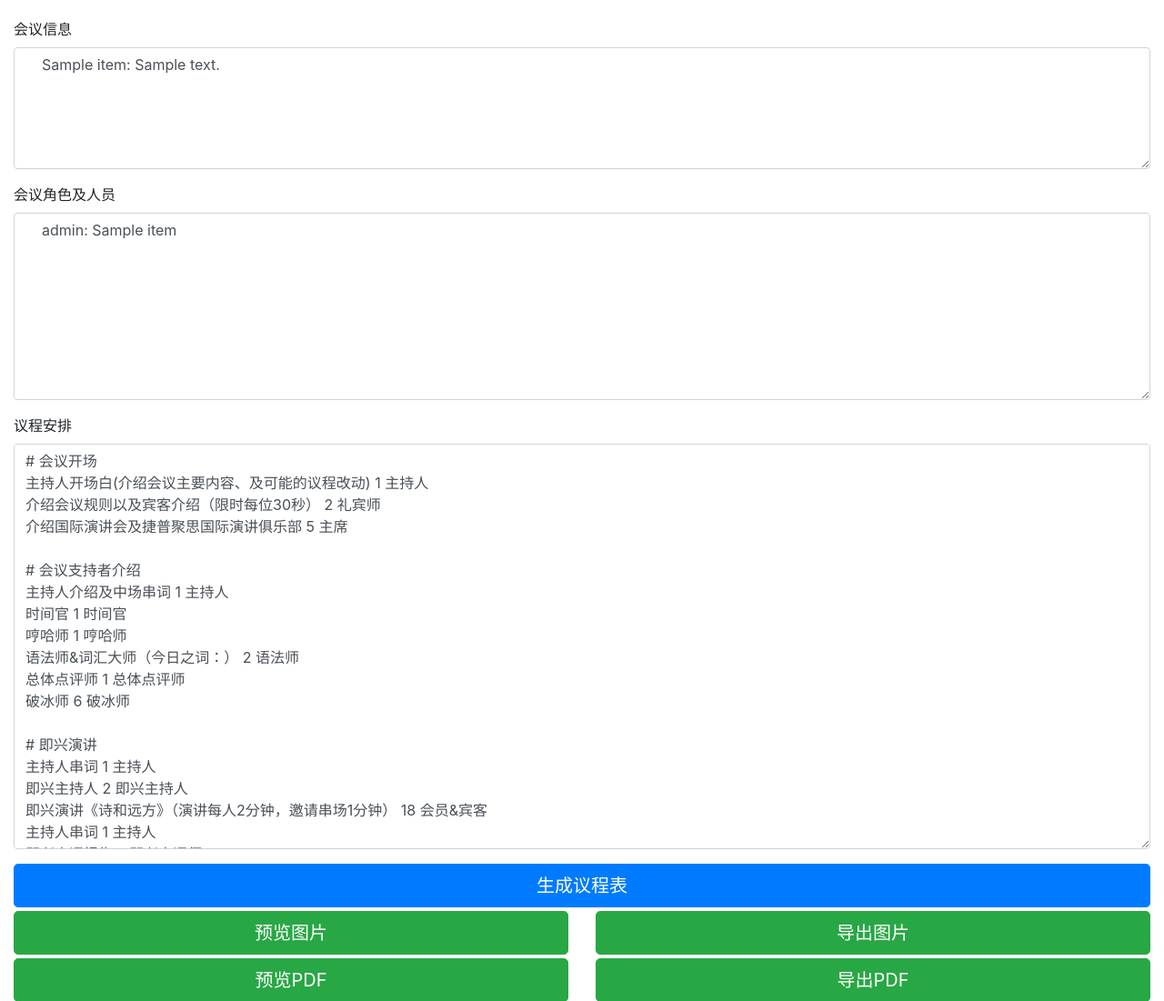
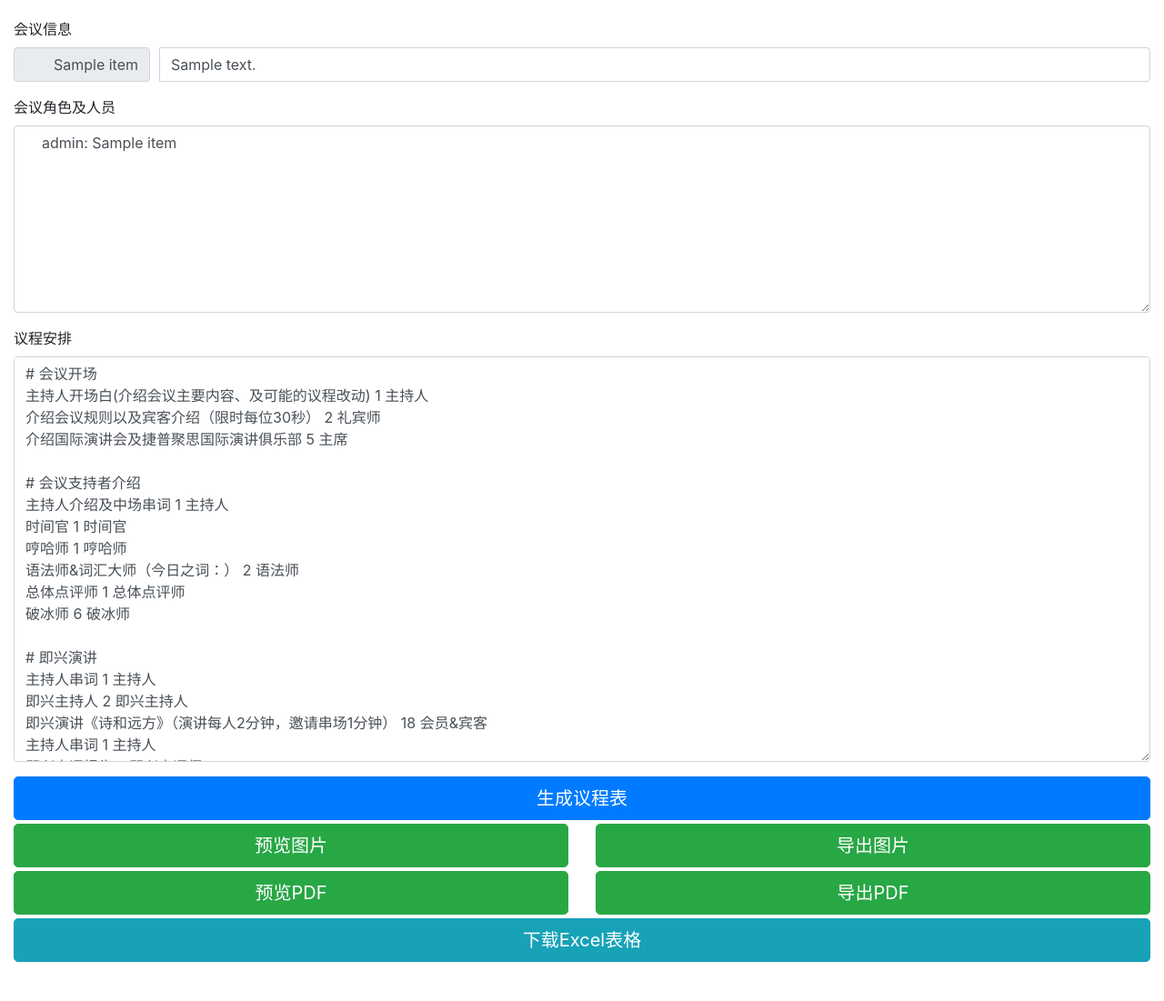
Before and after one commit to Leooon726/touma_club, a Flask app: template templates/InputAgendaContent.html in a window 1280 px wide. Shown: the part 42-1143 px from the top of the page at 91% size. Run offline with Flask 2, Linux system fonts and the light colour scheme; the template is opened without the code that fills it: most values are stand-ins (such as "Sample title", 1, 10 or a date in 2020); some libraries are stand-ins or nearby versions.

Commit message:
seperate meeting info text box

```diff
--- /dev/null
+++ b/static/css/input_agenda_content.css
@@ -0,0 +1,6 @@
+.field-label {
+    display: inline-block;
+    width: 150px; /* Adjust the width as per your preference */
+    text-align: right;
+    margin-right: 10px;
+}
--- a/templates/InputAgendaContent.html
+++ b/templates/InputAgendaContent.html
@@ -18,6 +18,7 @@
 
     <link rel="stylesheet" href="static/css/navbar.css">
     <link rel="stylesheet" href="static/css/LoadingBox.css">
+    <link rel="stylesheet" href="static/css/input_agenda_content.css">
 </head>
 
     <body>
@@ -50,10 +51,19 @@
             <div class="row">
                 <div class="col-12">
                     <form>
-                        <div class="form-group">
+                        <!-- <div class="form-group">
                             <label for="meeting_info">会议信息</label>
                             <textarea id="meeting_info" class="form-control" name="meeting_info" rows="5" placeholder="请输入会议信息">{% for item in data['meeting_info'] %}
     {{ item['field_name'] }}: {{ item['content'] }}{% if not loop.last %} {% endif %}{% endfor %}</textarea>
+                        </div> -->
+                        <div class="form-group">
+                            <label for="meeting_info">会议信息</label>
+                            {% for item in data['meeting_info'] %}
+                            <div class="input-group">
+                                <span class="field-label input-group-text">{{ item['field_name'] }}</span>
+                                <input type="text" id="{{ item['field_name'] }}" class="form-control" name="{{ item['field_name'] }}" value="{{ item['content'] }}" placeholder="{{ item['field_name'] }}" />
+                            </div>
+                            {% endfor %}
                         </div>
 
                         <div class="form-group">
@@ -216,19 +226,33 @@
             $(document).ready(function() {
               // Event listener for the submit button click
               $('#submitButton').click(function() {
-                // var myModal = document.getElementById('myModal')
-                // var myInput = document.getElementById('myInput')
+                MaskUtil.mask();
 
-                // myModal.addEventListener('shown.bs.modal', function () {
-                //     myInput.focus()
-                // })
-                MaskUtil.mask();
+                // Create an empty string to store the meeting information
+                var meetingInfo = "";
+                // Iterate through each input field in the form group
+                // TODO(Changhong): send dict to backend, no need to recompose into a text.
+                $('.form-group .input-group input[type="text"]').each(function() {
+                    var fieldName = $(this).attr('name');
+                    var content = $(this).val();
+
+                    // Append the field name and content to the meetingInfo string
+                    meetingInfo += fieldName + ": " + content + "\n";
+                });
+
                 // Create an object to store the form data
                 var formData = {
-                  meeting_info: $('#meeting_info').val(),
-                  role_name_list: $('#role_name_list').val(),
-                  agenda_content: $('#agenda_content').val()
+                    meeting_info: meetingInfo,
+                    role_name_list: $('#role_name_list').val(),
+                    agenda_content: $('#agenda_content').val()
                 };
+
+                // // Create an object to store the form data
+                // var formData = {
+                //   meeting_info: $('#meeting_info').val(),
+                //   role_name_list: $('#role_name_list').val(),
+                //   agenda_content: $('#agenda_content').val()
+                // };
 
                 // Send the form data as JSON via a POST request
                 $.ajax({
```
